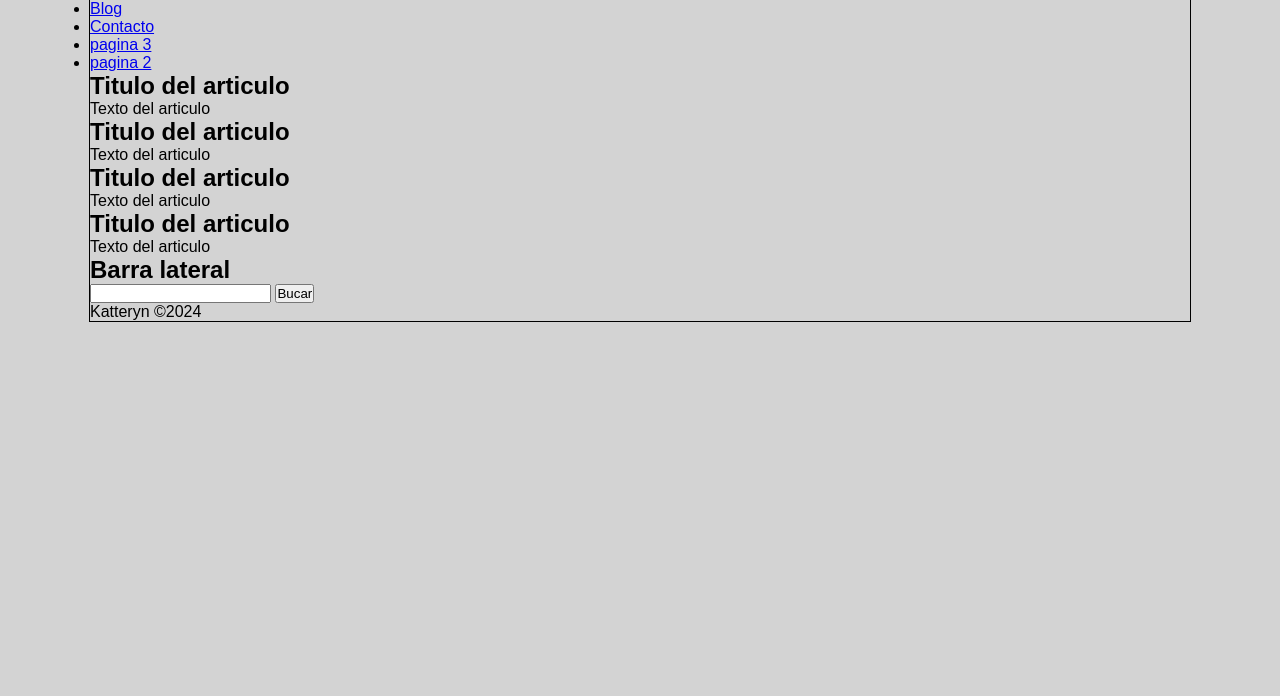
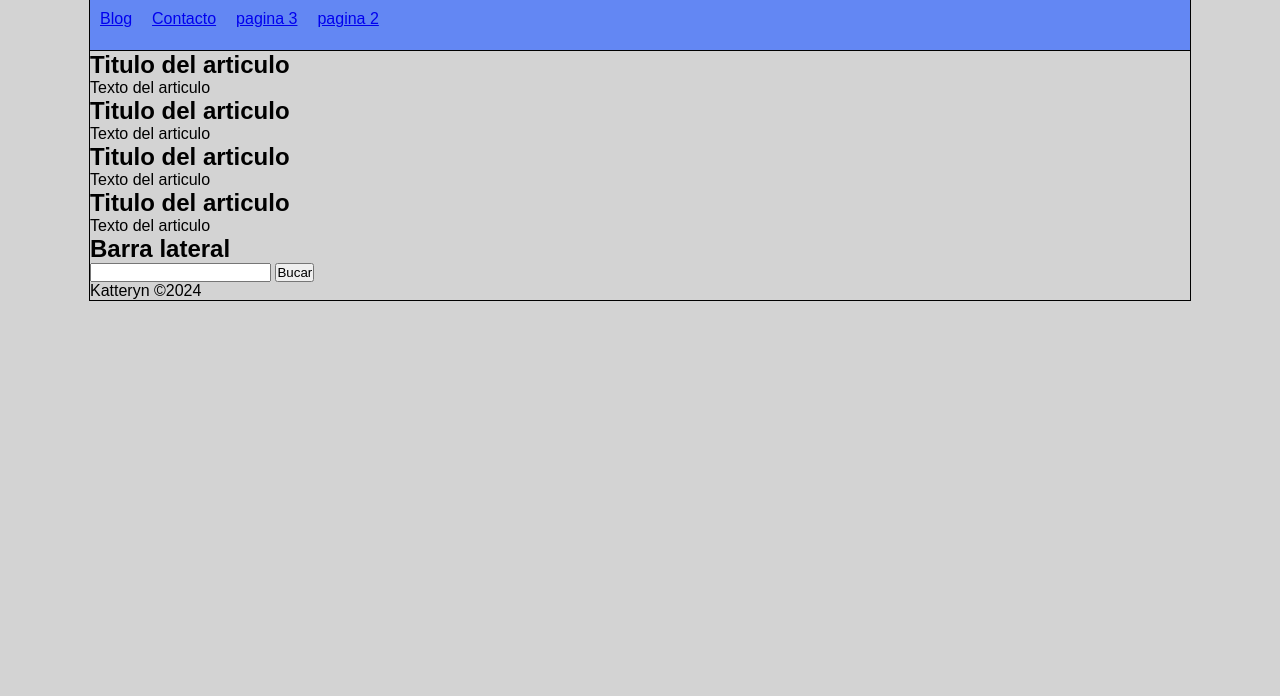
Before and after one commit to Katteryn-Villanueva/unpocodecss, a plain HTML site: page index.html in a window 1280 px wide. Shown: the part 104-800 px from the top of the page. Drawn offline with Linux system fonts and the light colour scheme.

Commit message:
poniendo estilo al menu

```diff
--- a/estilos.css
+++ b/estilos.css
@@ -22,3 +22,16 @@ header{
     color: rgb(177, 242, 247);
     border-bottom: 3px dashed black;
 }
+nav{
+    background: rgb(99, 135, 243);
+    height: 50px;
+    border-bottom: 1px solid black;
+}
+nav ul li{
+    float: left;
+    list-style: none;
+    margin: 10px;
+}
+.clearfix{
+    clear: both;
+}
--- a/index.html
+++ b/index.html
@@ -30,6 +30,8 @@
                 </li>
             </ul>
         </nav>
+
+        <div class="clearfix"></div>
 
         <section id="content">
 
```
